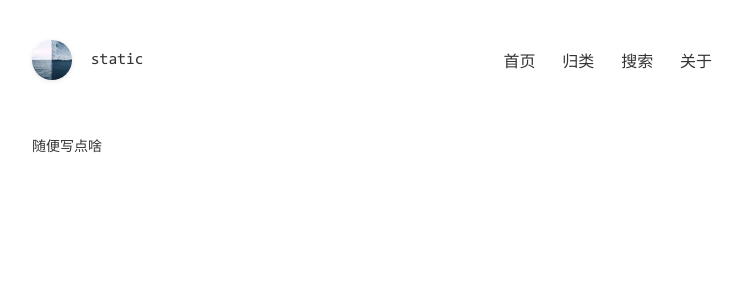
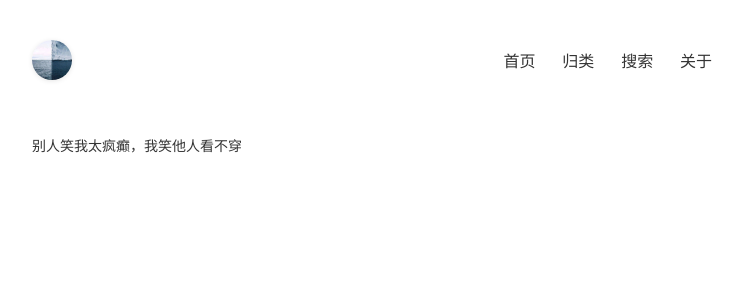
Before and after one commit to NoEndToLF/NoEndToLF.github.io, a Jekyll site: the page built from index.html, in a window 1280 px wide. Shown: the top 300 px of the page, without its empty margins (268-1011 px from the left). Built offline with Jekyll 4.4.1, drawn with Linux system fonts in a browser that asks for light colours; comment, search, counter and statistics services are not loaded.

Commit message:
no message

```diff
--- a/_config.yml
+++ b/_config.yml
@@ -5,7 +5,7 @@ title: static Blog
 description: static的个人博客
 keywords: static,Blog,Java,Android
 author: static
-footerText: '随便写点啥'
+footerText: '别人笑我太疯癫，我笑他人看不穿'
 
 # 这些不要动
 permalink: /posts/:year/:month/:day/:title.html
--- a/_includes/header.html
+++ b/_includes/header.html
@@ -1,9 +1,5 @@
 <header class="header">
-  <div>
-  <img class="logo" src="{{ site.baseurl }}/static/img/logo.jpg" alt="logo" style="vertical-align:middle"/>
-  <span>static</span>
-  </div>
-
+  <img class="logo" src="{{ site.baseurl }}/static/img/logo.jpg" alt="logo"/>
   <nav class="menu">
     {% for menu in site.menu -%}
     <a href="{{ site.baseurl }}{{ menu.url }}" class="hover-underline">{{ menu.title }}</a>
```
